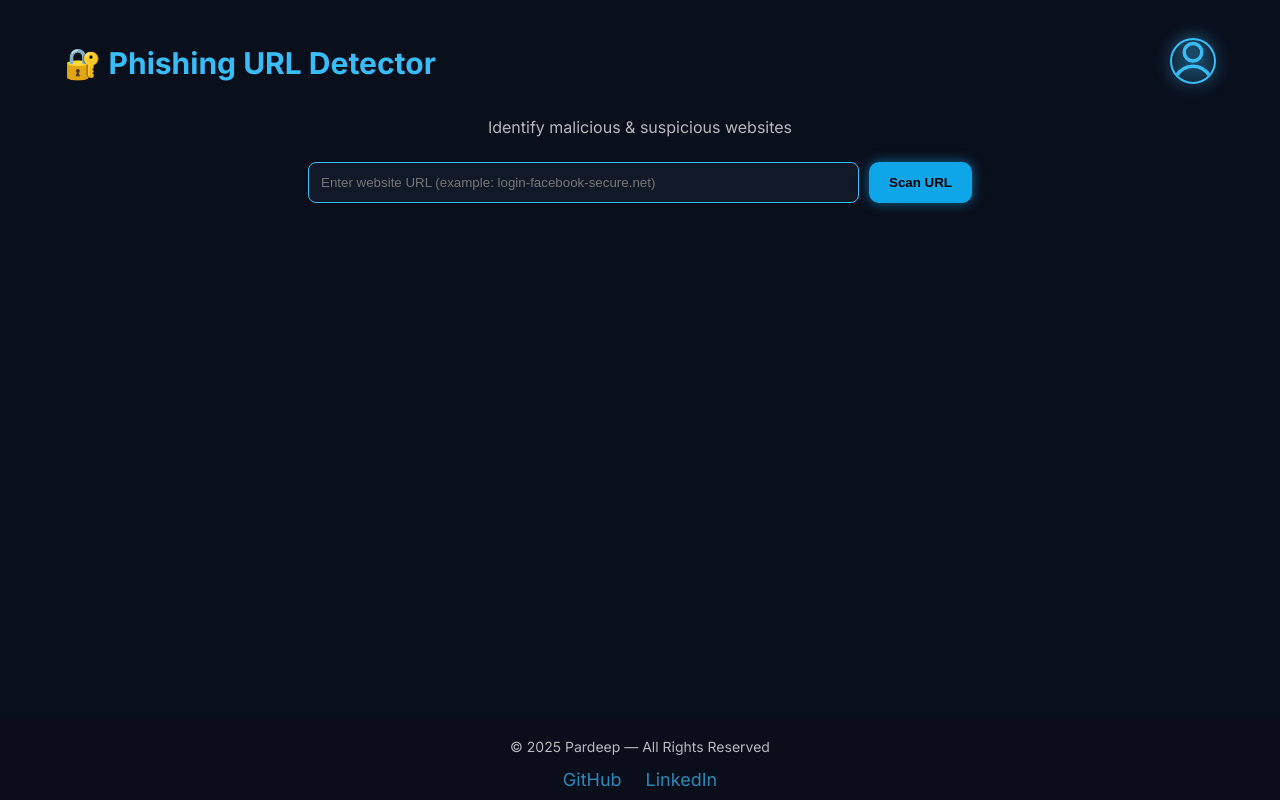
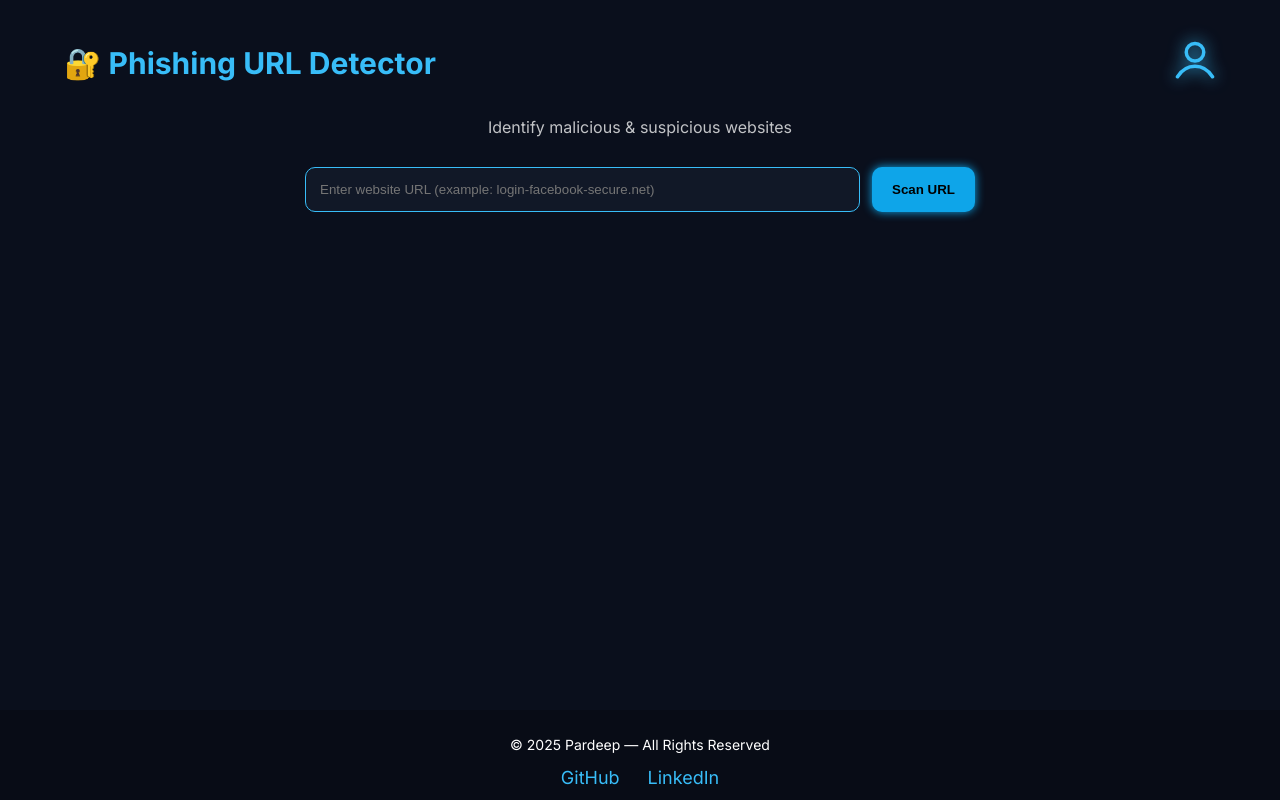
Before and after one commit to lazyhacker24/phishing-url-detector, a Flask app: page / in a window 1280 px wide. Run offline with Flask 3, Linux system fonts and the light colour scheme.

Commit message:
style.css

```diff
--- a/static/style.css
+++ b/static/style.css
@@ -17,55 +17,50 @@ body {
 .profile-logo {
   width: 42px;
   height: 42px;
-  border-radius: 50%;
-  border: 2px solid #38bdf8;
   cursor: pointer;
+  transition: 0.3s;
+  filter: drop-shadow(0 0 8px #38bdf8);
+}
+.profile-logo:hover {
+  filter: drop-shadow(0 0 18px #38bdf8);
+  transform: scale(1.1);
 }
 
-h1 {
-  color: #38bdf8;
-  font-size: 30px;
-  font-weight: 700;
-}
+h1 { color: #38bdf8; font-size: 30px; font-weight: 700; }
 
-.subtitle {
-  opacity: 0.7;
-  margin-bottom: 25px;
-}
+.subtitle { opacity: 0.75; margin-bottom: 30px; }
 
 form {
   display: flex;
   justify-content: center;
-  gap: 10px;
   width: 90%;
   max-width: 750px;
   margin: 0 auto;
+  gap: 12px;
 }
 
 input {
-  padding: 12px;
+  padding: 14px;
   width: 70%;
-  border-radius: 8px;
+  border-radius: 10px;
   border: 1px solid #38bdf8;
   background: #111827;
   color: white;
 }
 
 button {
-  padding: 12px 20px;
+  padding: 14px 20px;
   background: #0ea5e9;
   border: none;
   border-radius: 10px;
   font-weight: bold;
   cursor: pointer;
   transition: 0.3s;
-  box-shadow: 0 0 12px rgba(14, 165, 233, 0.6);
+  box-shadow: 0 0 10px #0ea5e9;
 }
-
 button:hover {
+  box-shadow: 0 0 20px #38bdf8;
   background: #38bdf8;
-  box-shadow: 0 0 24px rgba(56, 189, 248, 0.9);
-  transform: translateY(-2px);
 }
 
 .result-card {
@@ -74,22 +69,39 @@ button:hover {
   max-width: 650px;
   padding: 25px;
   border-radius: 16px;
-  background: rgba(255, 255, 255, 0.05);
+  background: rgba(255,255,255,0.05);
   backdrop-filter: blur(12px);
   border-left: 6px solid #38bdf8;
 }
 
-.danger { border-left-color: #ef4444; }
+/* Loader Radar Animation */
+.loader {
+  display: none;
+  justify-content: center;
+  align-items: center;
+  flex-direction: column;
+  margin-top: 25px;
+}
+.scanner {
+  width: 90px;
+  height: 90px;
+  border: 3px solid #38bdf8;
+  border-radius: 50%;
+  animation: scan 1.4s infinite linear;
+}
+@keyframes scan {
+  0% { transform: rotate(0deg) scale(1); }
+  100% { transform: rotate(360deg) scale(1.1); }
+}
 
+/* Footer sticky */
 footer {
   position: fixed;
   bottom: 0;
   width: 100%;
-  text-align: center;
-  padding: 10px 0;
-  background: #0a0f1c;
+  padding: 12px 0;
+  background: #080c16;
   font-size: 14px;
-  opacity: 0.7;
 }
 
 .social a {
@@ -98,22 +110,3 @@ footer {
   text-decoration: none;
   font-size: 18px;
 }
-
-
-.social a {
-  margin: 0 10px;
-  color: #38bdf8;
-  text-decoration: none;
-}
-.profile-logo {
-  width: 42px;
-  height: 42px;
-  cursor: pointer;
-  transition: 0.3s;
-  filter: drop-shadow(0 0 8px #38bdf8);
-}
-
-.profile-logo:hover {
-  filter: drop-shadow(0 0 14px #38bdf8);
-  transform: scale(1.08);
-}
```
